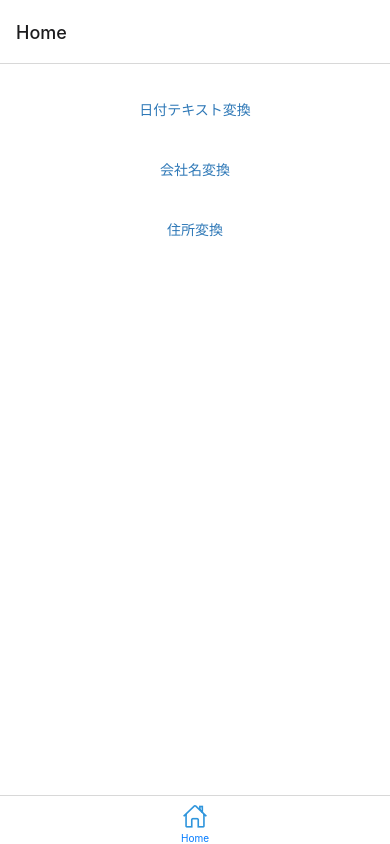
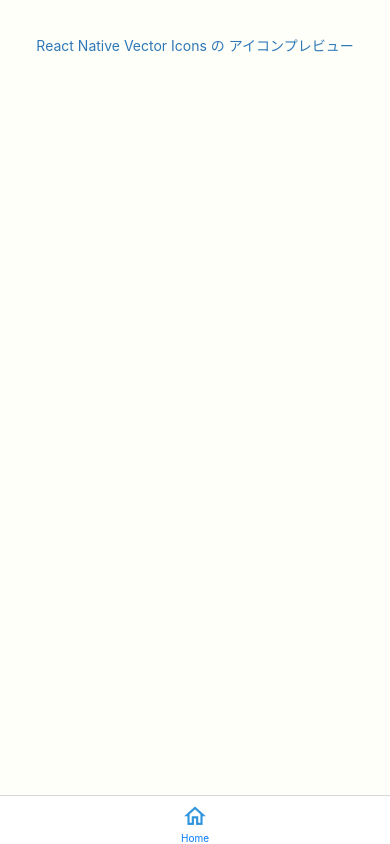
Before and after one commit to kakukakug/u-tools, a React Native app: screen /Home in a window 390 px wide. Built offline with nearby package versions, Linux system fonts and the light colour scheme.

Commit message:
fix: wip

```diff
--- a/App.tsx
+++ b/App.tsx
@@ -1,21 +1,30 @@
 import React, { useState } from "react";
 import { Platform, StatusBar, StyleSheet, View } from "react-native";
 import AppLoading from "expo-app-loading";
-import { Asset } from "expo-asset";
 import * as Font from "expo-font";
 import { Ionicons } from "@expo/vector-icons";
 
 import { AppNavigator } from "./src/04_external/navigation/AppNavigator";
 
+const styles = StyleSheet.create({
+  container: {
+    flex: 1,
+    backgroundColor: "#fff",
+  },
+});
+
 export default function App(props) {
   const [isLoadingComplete, setLoadingComplete] = useState(false);
 
+  function handleFinishLoading() {
+    setLoadingComplete(true);
+  }
   if (!isLoadingComplete && !props.skipLoadingScreen) {
     return (
       <AppLoading
         startAsync={loadResourcesAsync}
         onError={handleLoadingError}
-        onFinish={() => handleFinishLoading(setLoadingComplete)}
+        onFinish={handleFinishLoading}
       />
     );
   } else {
@@ -30,10 +39,6 @@ export default function App(props) {
 
 async function loadResourcesAsync() {
   await Promise.all([
-    Asset.loadAsync([
-      require("./src/04_external/assets/images/robot-dev.png"),
-      require("./src/04_external/assets/images/robot-prod.png"),
-    ]),
     Font.loadAsync({
       // This is the font that we are using for our tab bar
       ...Ionicons.font,
@@ -49,14 +54,3 @@ function handleLoadingError(error) {
   // service, for example Sentry
   console.warn(error);
 }
-
-function handleFinishLoading(setLoadingComplete) {
-  setLoadingComplete(true);
-}
-
-const styles = StyleSheet.create({
-  container: {
-    flex: 1,
-    backgroundColor: "#fff",
-  },
-});
--- a/package.json
+++ b/package.json
@@ -20,7 +20,6 @@
     "@react-navigation/stack": "^6.0.1",
     "expo": "^42.0.0",
     "expo-app-loading": "^1.1.2",
-    "expo-asset": "~8.3.3",
     "expo-cli": "^3.11.7",
     "expo-constants": "~11.0.1",
     "expo-font": "~9.2.1",
--- a/src/04_external/components/01_atoms/TabBarIcon.js
+++ b/src/04_external/components/01_atoms/TabBarIcon.js
@@ -1,11 +1,11 @@
-import React from 'react';
-import { Ionicons } from '@expo/vector-icons';
+import React from "react";
+import Icon from "react-native-vector-icons/MaterialCommunityIcons";
 
-import Colors from '../../styles/Colors';
+import { Colors } from "../../styles/Colors";
 
 export default function TabBarIcon(props) {
   return (
-    <Ionicons
+    <Icon
       name={props.name}
       size={26}
       style={{ marginBottom: -3 }}
--- a/src/04_external/components/05_pages/HomeScreen.tsx
+++ b/src/04_external/components/05_pages/HomeScreen.tsx
@@ -1,68 +1,47 @@
-import * as WebBrowser from 'expo-web-browser';
-import React from 'react';
+import React from "react";
 import {
-  Image,
-  Platform,
   ScrollView,
   StyleSheet,
   Text,
   TouchableOpacity,
   View,
-} from 'react-native';
+} from "react-native";
+import { useNavigation } from "@react-navigation/native";
 
-class HomeScreen extends React.Component {
-  static navigationOptions = { header: null };
-  constructor(props) {
-    super(props);
-    this.state = {
-      value: '',
-      transformed: '',
-      valueNo: 0,
-      transformedNo: 0,
-      result: false,
+import { Colors } from "../../styles/Colors";
+
+export const HomeScreen = () => {
+  const navigation = useNavigation();
+
+  const goIcons = () => {
+    navigation.navigate("Icons");
   };
-  }
-
-  goCompany= () => {
-    this.props.navigation.navigate('Company')
-  }
-  goAddress  = () => {
-    this.props.navigation.navigate('Address')
-  }
-  goDate = () => {
-    this.props.navigation.navigate('Date')
-  }
-  render() {
   return (
     <View style={styles.container}>
-        <ScrollView style={styles.container} contentContainerStyle={styles.contentContainer}>
+      <ScrollView
+        style={styles.container}
+        contentContainerStyle={styles.contentContainer}>
         <View style={styles.menuContainer}>
-            <TouchableOpacity onPress={this.goDate} style={styles.linkButton}>
-              <Text style={styles.buttonText}>日付テキスト変換</Text>
-            </TouchableOpacity>
-            <TouchableOpacity onPress={this.goCompany} style={styles.linkButton}>
-              <Text style={styles.buttonText}>会社名変換</Text>
-            </TouchableOpacity>
-            <TouchableOpacity onPress={this.goAddress} style={styles.linkButton}>
-              <Text style={styles.buttonText}>住所変換</Text>
+          <TouchableOpacity onPress={goIcons} style={styles.linkButton}>
+            <Text style={styles.buttonText}>
+              React Native Vector Icons の アイコンプレビュー
+            </Text>
           </TouchableOpacity>
         </View>
       </ScrollView>
     </View>
   );
-  }
-}
-
-
+};
 
 const styles = StyleSheet.create({
   container: {
     flex: 1,
-    backgroundColor: '#fff',
+    backgroundColor: Colors.background,
   },
+  contentContainer: {},
   menuContainer: {
     marginTop: 15,
-    alignItems: 'center',
+    alignItems: "center",
   },
   linkButton: {
     margin: 5,
@@ -70,7 +49,6 @@ const styles = StyleSheet.create({
   },
   buttonText: {
     fontSize: 14,
-    color: '#2e78b7',
+    color: "#2e78b7",
   },
 });
-export default HomeScreen;
--- /dev/null
+++ b/src/04_external/components/05_pages/IconsScreen.tsx
@@ -0,0 +1,130 @@
+import React from "react";
+import {
+  ScrollView,
+  StyleSheet,
+  Text,
+  TouchableOpacity,
+  View,
+  TextInput,
+} from "react-native";
+import { useNavigation } from "@react-navigation/native";
+
+import Icon from "react-native-vector-icons/MaterialIcons";
+
+import { Colors } from "../../styles/Colors";
+
+export const IconsScreen = () => {
+  const navigation = useNavigation();
+
+  const keys = Object.keys(MaterialIconsGlyphs);
+  console.log(keys);
+  return (
+    <View style={styles.container}>
+      <View style={styles.title}>
+        <Text style={styles.titleText}>アイコンプレビュー</Text>
+      </View>
+      <View style={styles.main}>
+        <View style={styles.sidebar}>
+          <View style={styles.selectIconSet}>
+            <Text style={styles.iconSetText}>アイコンプレビュー</Text>
+            <Text style={styles.iconSetText}>アイコンプレビュー</Text>
+            <Text style={styles.iconSetText}>アイコンプレビュー</Text>
+            <Text style={styles.iconSetText}>アイコンプレビュー</Text>
+            <Text style={styles.iconSetText}>アイコンプレビュー</Text>
+            <Text style={styles.iconSetText}>アイコンプレビュー</Text>
+            <Text style={styles.iconSetText}>アイコンプレビュー</Text>
+            <Text style={styles.iconSetText}>アイコンプレビュー</Text>
+          </View>
+          <View style={styles.code}>
+            <Text style={styles.codeText}>CODE</Text>
+            <Text style={styles.codeText}>CODE</Text>
+            <Text style={styles.codeText}>CODE</Text>
+            <Text style={styles.codeText}>CODE</Text>
+          </View>
+        </View>
+        <ScrollView
+          style={styles.iconView}
+          contentContainerStyle={styles.contentContainer}>
+          <View style={styles.search}>
+            <TextInput />
+          </View>
+          <View style={styles.preview}>
+            <TouchableOpacity onPress={() => {}} style={styles.iconButton}>
+              <Icon size={13} name="info" />
+              <Text style={styles.iconName}>info</Text>
+            </TouchableOpacity>
+            <TouchableOpacity onPress={() => {}} style={styles.iconButton}>
+              <Icon size={13} name="info" />
+              <Text style={styles.iconName}>info</Text>
+            </TouchableOpacity>
+            <TouchableOpacity onPress={() => {}} style={styles.iconButton}>
+              <Icon size={13} name="info" />
+              <Text style={styles.iconName}>info</Text>
+            </TouchableOpacity>
+            <TouchableOpacity onPress={() => {}} style={styles.iconButton}>
+              <Icon size={13} name="info" />
+              <Text style={styles.iconName}>info</Text>
+            </TouchableOpacity>
+          </View>
+        </ScrollView>
+      </View>
+    </View>
+  );
+};
+
+const styles = StyleSheet.create({
+  container: {
+    flex: 1,
+    backgroundColor: Colors.background,
+    padding: 20,
+  },
+  title: { padding: 10 },
+  titleText: { fontSize: 20 },
+  main: {
+    flex: 1,
+    flexDirection: "row",
+  },
+  sidebar: {
+    padding: 20,
+    borderColor: "#888",
+    borderWidth: 1,
+    border: "solid",
+  },
+  selectIconSet: {
+    padding: 10,
+    borderColor: "#888",
+    borderWidth: 1,
+    border: "solid",
+  },
+  iconSetText: {},
+  code: {
+    backgroundColor: "#666",
+    padding: 20,
+  },
+  codeText: {
+    backgroundColor: "#aaa",
+    Color: "#333",
+    padding: 6,
+  },
+  iconView: {
+    padding: 20,
+    flex: 1,
+  },
+  contentContainer: {},
+  search: {
+    backgroundColor: "#aaa",
+    padding: 6,
+  },
+  preview: {
+    flex: 1,
+    padding: 20,
+  },
+  iconButton: {
+    margin: 4,
+    padding: 10,
+    borderColor: "#888",
+    borderWidth: 1,
+    border: "solid",
+  },
+  iconName: {},
+});
--- a/src/04_external/navigation/MainTabNavigator.tsx
+++ b/src/04_external/navigation/MainTabNavigator.tsx
@@ -1,12 +1,15 @@
-import React from 'react';
+import React from "react";
 import { createStackNavigator } from "@react-navigation/stack";
-import { createBottomTabNavigator } from '@react-navigation/bottom-tabs';
+import { createBottomTabNavigator } from "@react-navigation/bottom-tabs";
 
-import TabBarIcon from '../components/01_atoms/TabBarIcon';
-import HomeScreen from '../components/05_pages/HomeScreen';
-import DatetimeTransformScreen from '../components/05_pages/DatetimeTransformScreen';
-import CompanyNameTransformScreen from '../components/05_pages/CompanyNameTransformScreen';
-import AddressTransformScreen from '../components/05_pages/AddressTransformScreen';
+import TabBarIcon from "../components/01_atoms/TabBarIcon";
+import { HomeScreen } from "../components/05_pages/HomeScreen";
+import { IconsScreen } from "../components/05_pages/IconsScreen";
+import DatetimeTransformScreen from "../components/05_pages/DatetimeTransformScreen";
+import CompanyNameTransformScreen from "../components/05_pages/CompanyNameTransformScreen";
+import AddressTransformScreen from "../components/05_pages/AddressTransformScreen";
+
+import { Colors } from "../styles/Colors";
 
 const Stack = createStackNavigator();
 
@@ -18,6 +21,11 @@ function HomeStack() {
     <Stack.Navigator>
       <Stack.Screen name="Home" component={HomeScreen} options={headerOption} />
       <Stack.Screen
+        name="Icons"
+        component={IconsScreen}
+        options={headerOption}
+      />
+      <Stack.Screen
         name="Date"
         component={DatetimeTransformScreen}
         options={headerOption}
@@ -27,7 +35,11 @@ function HomeStack() {
         component={CompanyNameTransformScreen}
         options={headerOption}
       />
-      <Stack.Screen name="Address" component={AddressTransformScreen} options={headerOption} />
+      <Stack.Screen
+        name="Address"
+        component={AddressTransformScreen}
+        options={headerOption}
+      />
     </Stack.Navigator>
   );
 }
@@ -36,8 +48,8 @@ const Tab = createBottomTabNavigator();
 
 export function TabNavigator() {
   const tabBarOptions = {
-    inactiveBackgroundColor: "#ffffff",
-    style: { backgroundColor: "#ffffff" },
+    inactiveBackgroundColor: Colors.background,
+    style: { backgroundColor: Colors.background },
   };
   const homeTabBarIcon = (props: { focused: boolean }) => {
     const { focused } = props;
@@ -49,7 +61,11 @@ export function TabNavigator() {
       <Tab.Screen
         name="Home"
         component={HomeStack}
-        options={{ tabBarLabel: "Home", tabBarIcon: homeTabBarIcon }}
+        options={{
+          headerShown: false,
+          tabBarLabel: "Home",
+          tabBarIcon: homeTabBarIcon,
+        }}
       />
     </Tab.Navigator>
   );
--- a/src/04_external/styles/Colors.js
+++ /dev/null
@@ -1,14 +0,0 @@
-const tintColor = '#2f95dc';
-
-export default {
-  tintColor,
-  tabIconDefault: '#ccc',
-  tabIconSelected: tintColor,
-  tabBar: '#fefefe',
-  errorBackground: 'red',
-  errorText: '#fff',
-  warningBackground: '#EAEB5E',
-  warningText: '#666804',
-  noticeBackground: tintColor,
-  noticeText: '#fff',
-};
--- /dev/null
+++ b/src/04_external/styles/Colors.ts
@@ -0,0 +1,15 @@
+const tintColor = "#2f95dc";
+
+export const Colors = {
+  background: "#fffff9",
+  tintColor,
+  tabIconDefault: "#ccc",
+  tabIconSelected: tintColor,
+  tabBar: "#fefefe",
+  errorBackground: "red",
+  errorText: "#fff",
+  warningBackground: "#EAEB5E",
+  warningText: "#666804",
+  noticeBackground: tintColor,
+  noticeText: "#fff",
+};
```
Lines whose indentation alone changed are shown as unchanged.
